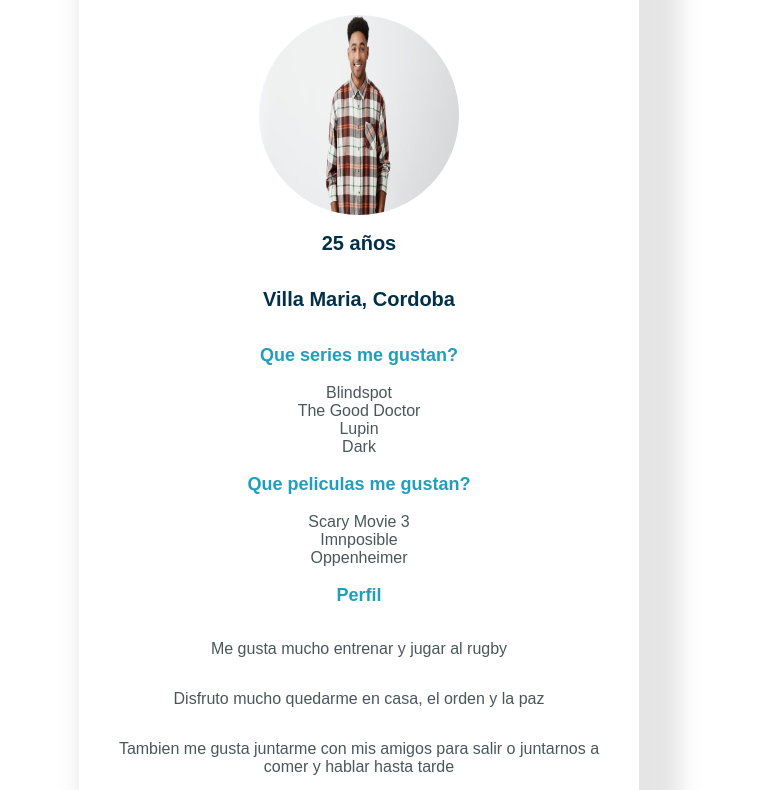
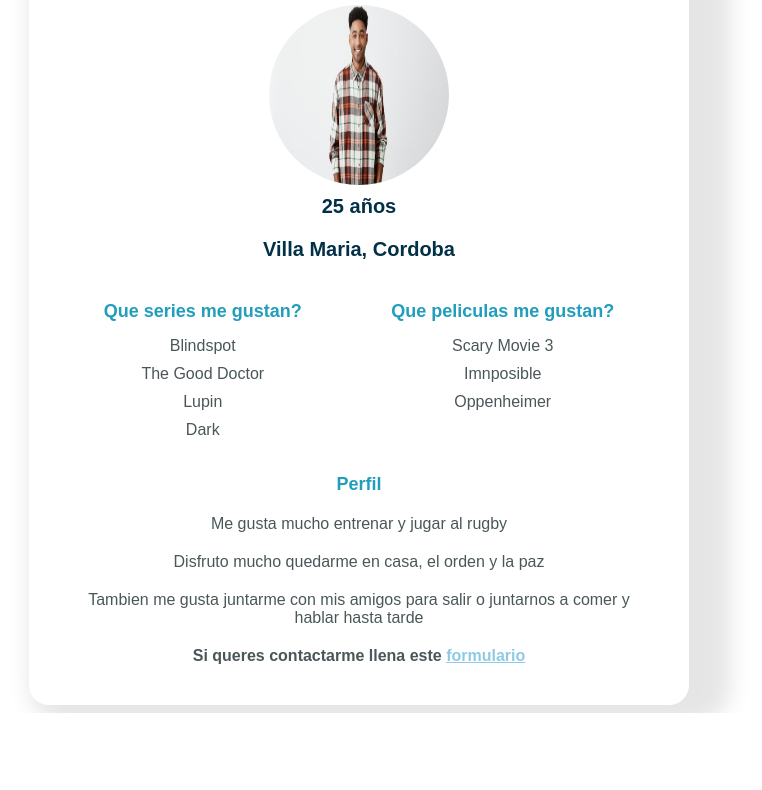
Before and after one commit to BenjaJCVM/tareaCV, a plain HTML site: page index.html in a window 1280 px wide. Shown: the part 107-897 px from the top of the page, without its empty margins (281-1043 px from the left). After the commit the page ends 820 px from the top, so only its background shows below. Drawn offline with Linux system fonts and the light colour scheme.

Commit message:
se modifico la seccion de peliculas y series que me gustan

```diff
--- a/index.html
+++ b/index.html
@@ -12,6 +12,8 @@
         <img class="imagenPrincipal" src="img/persona.jpg" alt="Persona mirando hacia el frente">
         <h2 class="tituloSecundario">25 años</h2>
         <h2 class="tituloSecundario">Villa Maria, Cordoba</h2>
+        <div class="contenedorListas">
+            <div class="contenedorLista">
                 <h3 class="tituloTercero">Que series me gustan?</h3>
                 <ul class="listaDesordenada">
                     <li>Blindspot</li>
@@ -19,12 +21,17 @@
                     <li>Lupin</li>
                     <li>Dark</li>
                 </ul>
+            </div>
+            <div class="contenedorLista">
                 <h3 class="tituloTercero">Que peliculas me gustan?</h3>
                 <ul class="listaDesordenada">
                     <li>Scary Movie 3</li>
                     <li>Imnposible</li>
                     <li>Oppenheimer</li>
                 </ul>
+            </div>
+        </div>
+
         <h3 class="tituloTercero">Perfil</h3>
         <p>Me gusta mucho entrenar y jugar al rugby</p>
         <p>Disfruto mucho quedarme en casa, el orden y la paz</p>
--- a/style.css
+++ b/style.css
@@ -10,7 +10,7 @@
     justify-content: center;
     align-items: center;
     font-family: sans-serif;
-    width: 500px;
+    width: 600px;
     border-radius: 20px;
     box-shadow: 21px 0px 21px 21px rgba(0,0,0,0.1);
     padding: 30px;
@@ -20,23 +20,25 @@
     color: #023047;
     font-weight: bold;
     font-size: 30px;
-    margin-bottom: 30px;
+    margin: 20px;
 }
 
 .tituloSecundario{
     color: #023047;
     font-weight: bold;
     font-size: 20px;
+    margin: 10px;
 }
 
 .tituloTercero{
     font-size: 18px;
     color: #219ebc;
+    margin: 10px;
 }
 
 .imagenPrincipal{
-    width: 200px;
-    height: 200px;
+    width: 180px;
+    height: 180px;
     border-radius: 100%;
 }
 
@@ -50,9 +52,27 @@
     padding: 0;
 }
 
+li{
+    padding: 5px;
+}
+
+.contenedorListas{
+    display: flex;
+    justify-content: space-around;
+    flex-direction: row;
+    width: 100%;
+}
+
+.contenedorLista{
+    text-align: center;
+    margin: 10px;
+    padding: 10px;
+}
+
 p, h4{
     color: #4a5759;
     text-align: center;
+    margin: 10px;
 }
 
 a{
```
Lines whose indentation alone changed are shown as unchanged.
